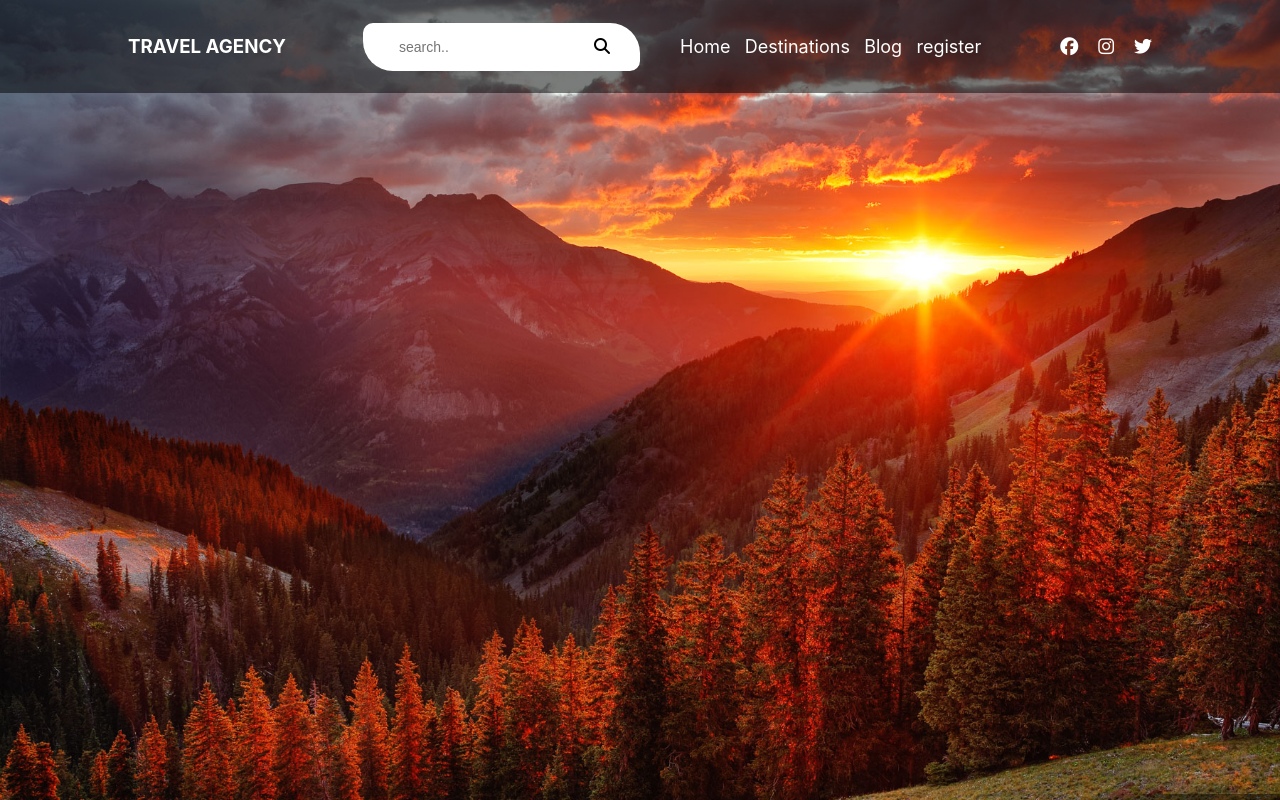
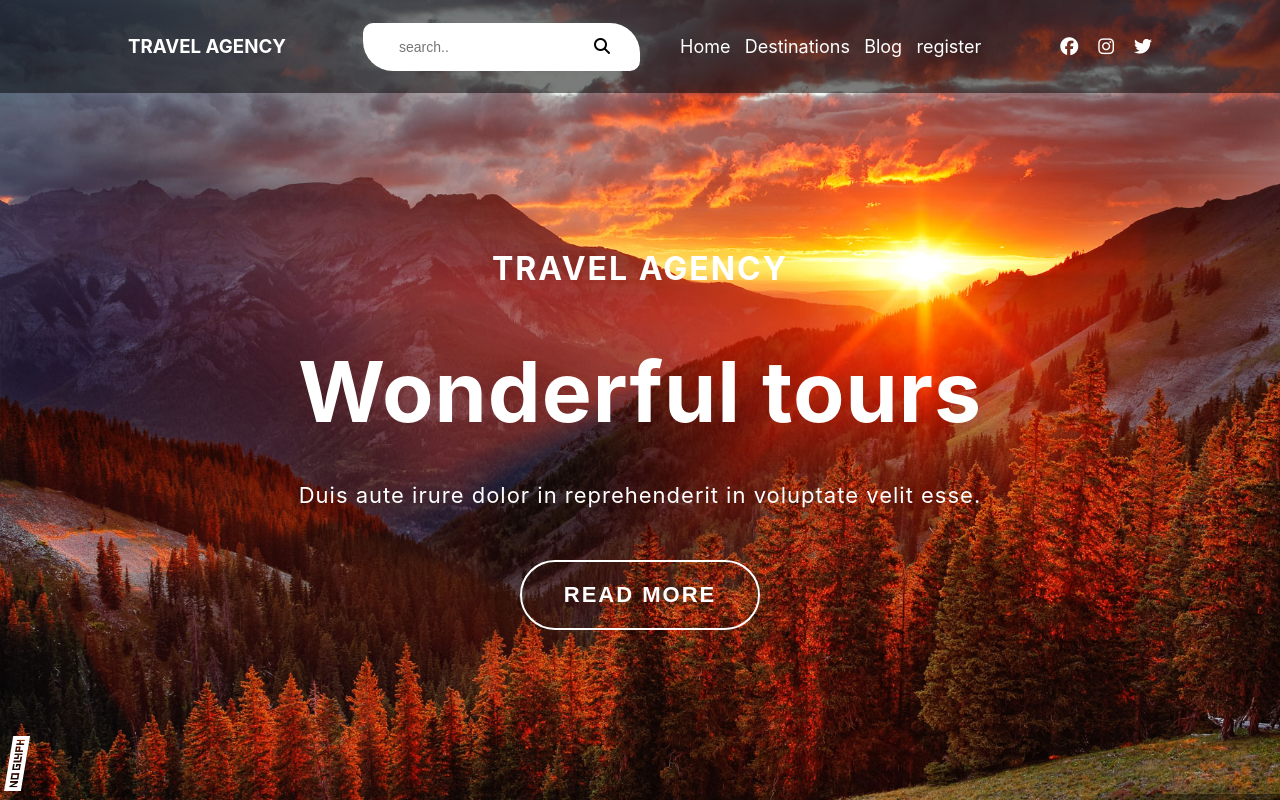
Before and after one commit to Ventsislav57/travel-agency, a React (Create React App) app in the folder client/: page / in a window 1280 px wide. Built offline with nearby package versions, Linux system fonts and the light colour scheme.

Commit message:
Add home page

```diff
--- a/client/src/App.js
+++ b/client/src/App.js
@@ -1,6 +1,8 @@
 import { Routes } from 'react-router-dom';
 import styles from './App.module.css';
 import { Navigation } from "./Componenets/Navigation/Navigation";
+import { Home } from './Componenets/Home/Home';
+import { Offerings } from './Componenets/Offerings/Offerings';
 
 function App() {
 
@@ -9,9 +11,11 @@ function App() {
     return (
         <>
             <div className={styles['main_container']}>
+
                 <Navigation />
+                <Home />
+                <Offerings />
             </div>
-            <div className='asdasd'></div>
 
             <Routes>
 
--- a/client/src/App.module.css
+++ b/client/src/App.module.css
@@ -1,5 +1,6 @@
 .main_container {
     height: 100vh;
+    /* background: linear-gradient(to top, rgba(0, 0, 0, 0.1)50%, rgba(0, 0, 0, 0.0)50%), url("../public/main_pictures.jpg"); */
     background-image: url('../public/main_pictures.jpg');
     background-size: cover;
     background-position: center;
--- /dev/null
+++ b/client/src/Componenets/Home/Home.js
@@ -0,0 +1,35 @@
+
+
+import styles from './Home.module.css';
+
+
+export const Home = () => {
+
+
+    function btnHandler (e) {
+        e.preventDefault();
+
+
+    }
+
+    return (
+        <>
+            <section className={styles['home_section']}>
+
+                <div className={styles['titles_descriptions']}>
+                    <h5>Travel Agency</h5>
+                    <h1>Wonderful tours</h1>
+                    <p>Duis aute irure dolor in reprehenderit in voluptate velit esse.</p>
+                </div>
+
+                <div className={styles['btn_container']}>
+                    <button onClick={btnHandler}>
+                        <span>Read More</span>
+                    </button>
+                </div>
+
+            </section>
+
+        </>
+    )
+}
--- /dev/null
+++ b/client/src/Componenets/Home/Home.module.css
@@ -0,0 +1,73 @@
+.home_section {
+    width: 100%;
+    height: 80vh;
+    display: flex;
+    flex-direction: column;
+    justify-content: center;
+    align-items: center;
+    color: white;
+    text-align: center;
+}
+
+.titles_descriptions > h5 {
+    font-size: 32px;
+    text-transform: uppercase;
+    letter-spacing: 2px;
+}
+
+.titles_descriptions > h1 {
+    font-size: 84px;
+    margin: 40px 0;
+    letter-spacing: 1px;
+}
+
+.titles_descriptions > p {
+    font-size: 22px;
+    letter-spacing: 1px;
+}
+
+.btn_container > button {
+    position: relative;
+    overflow: hidden;
+    background-color: transparent;
+    border: 2px solid white;
+    border-radius: 40px;
+    margin-top: 30px;
+    padding: 20px 30px;
+    color: white;
+    width: 240px;
+    z-index: 1;
+    cursor: pointer;
+}
+
+.btn_container > button::before {
+    content: '';
+    position: absolute;
+    top: 0;
+    left: 0;
+    width: 100%;
+    height: 100%;
+    background-color: white;
+    transition: transform 1s ease;
+    z-index: -1;
+    transform: translateX(-100%);
+}
+
+.btn_container > button:hover {
+    color: black;
+}
+
+.btn_container > button:hover::before {
+    transform: translateX(0);
+}
+
+.btn_container > button:hover::before span {
+    color: black;
+}
+
+.btn_container span {
+    font-size: 22px;
+    text-transform: uppercase;
+    font-weight: bolder;
+    letter-spacing: 2px;
+}
--- /dev/null
+++ b/client/src/Componenets/Offerings/Offerings.js
@@ -0,0 +1,24 @@
+
+import styles from './Offerings.module.css';
+
+export const Offerings = () => {
+
+
+
+
+    return (
+
+        <section className={styles['offerings']}>
+
+            <div>
+                <div className={styles['img_container']}>
+                <i class="fa-light fa-suitcase"></i>
+                </div>
+            </div>
+            <div></div>
+            <div></div>
+            <div></div>
+
+        </section>
+    )
+}
--- /dev/null
+++ b/client/src/Componenets/Offerings/Offerings.module.css
@@ -0,0 +1,4 @@
+.img_container i {
+    font-size: 50px;
+    color: white;
+}
```
